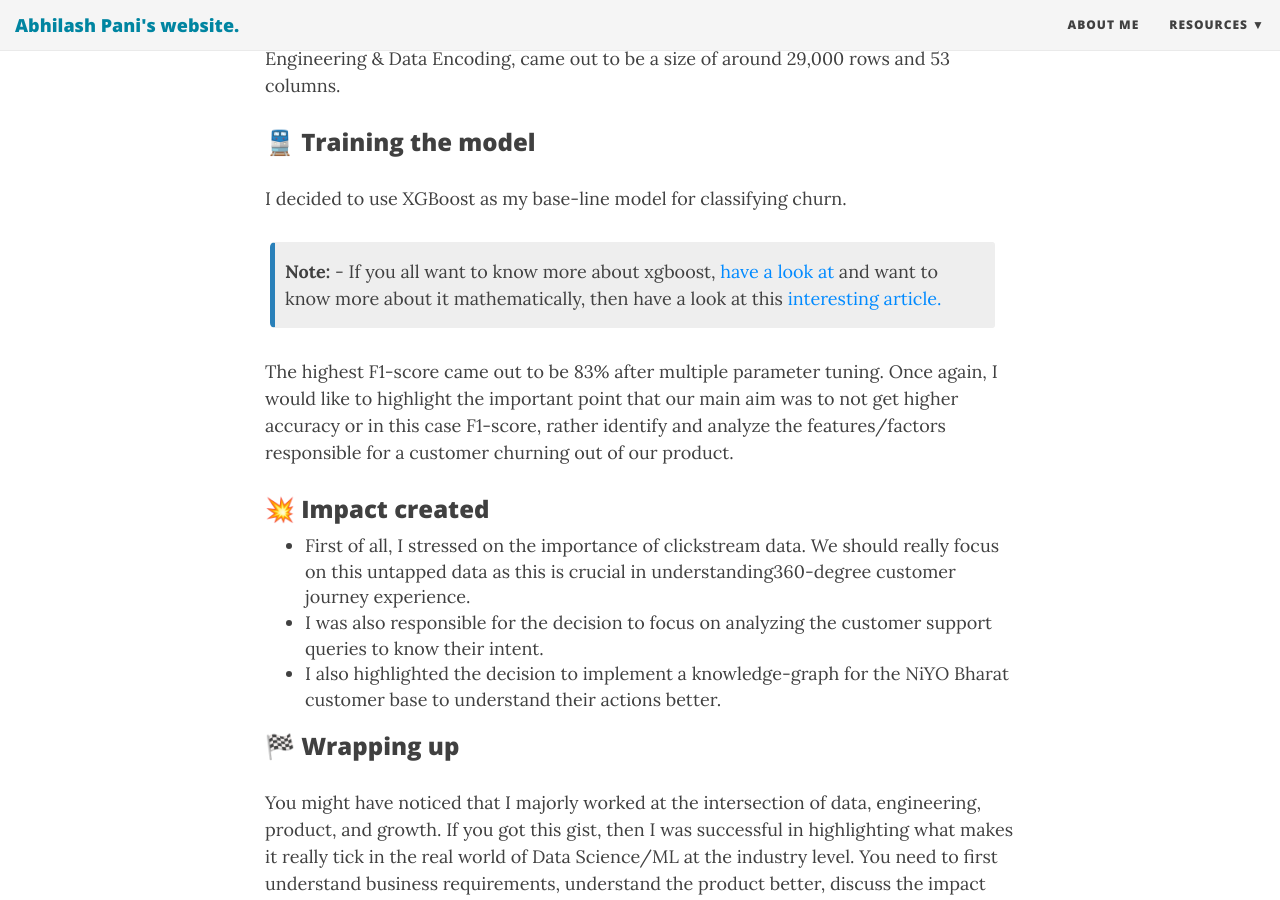
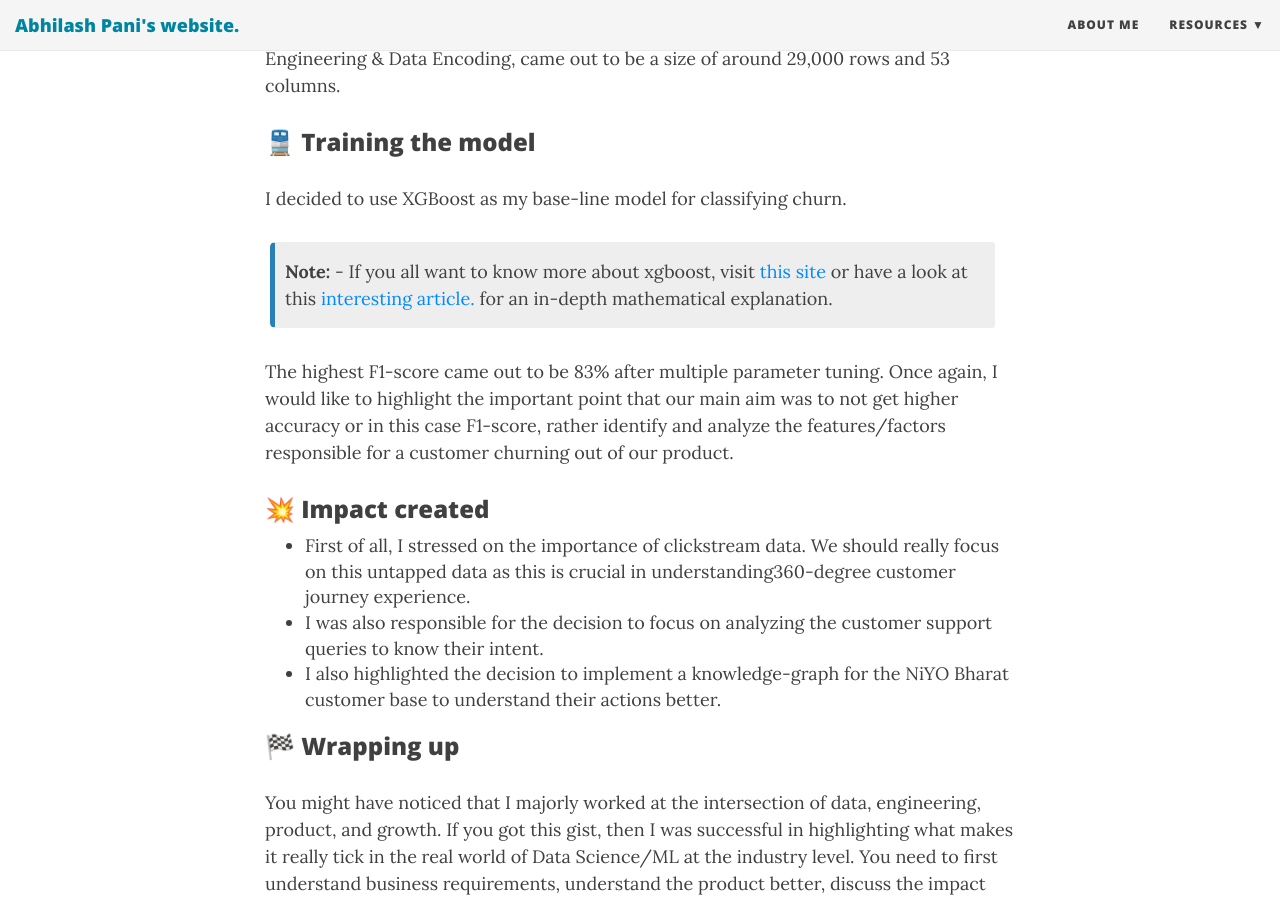
Before and after one commit to 1pani/1pani.github.io, a Jekyll site: the page built from _posts/2020-03-17-customer-churn.md, in a window 1280 px wide and 900 px high, scrolled down 2350 px. Built offline with Jekyll 4.4.1, drawn with Linux system fonts in a browser that asks for light colours; nearby versions of some CDN libraries; comment, search, counter and statistics services are not loaded.

Commit message:
Fixed typo in hyperlinking

```diff
--- a/_posts/2020-03-17-customer-churn.md
+++ b/_posts/2020-03-17-customer-churn.md
@@ -71,7 +71,7 @@ Finally, the data set for model training, with all the steps of Data Cleaning &
 I decided to use XGBoost as my base-line model for classifying churn.
 
 {: .box-note}
-**Note:** - If you all want to know more about xgboost, [have a look at](https://shirinsplayground.netlify.com/2018/11/ml_basics_gbm/) and want to know more about it mathematically, then have a look at this [interesting article.](https://medium.com/syncedreview/tree-boosting-with-xgboost-why-does-xgboost-win-every-machine-learning-competition-ca8034c0b283)
+**Note:** - If you all want to know more about xgboost, visit [this site](https://shirinsplayground.netlify.com/2018/11/ml_basics_gbm/) or  have a look at this [interesting article.](https://medium.com/syncedreview/tree-boosting-with-xgboost-why-does-xgboost-win-every-machine-learning-competition-ca8034c0b283) for an in-depth mathematical explanation.
 
 The highest F1-score came out to be 83% after multiple parameter tuning.
 <!-- Insert image -->
```
